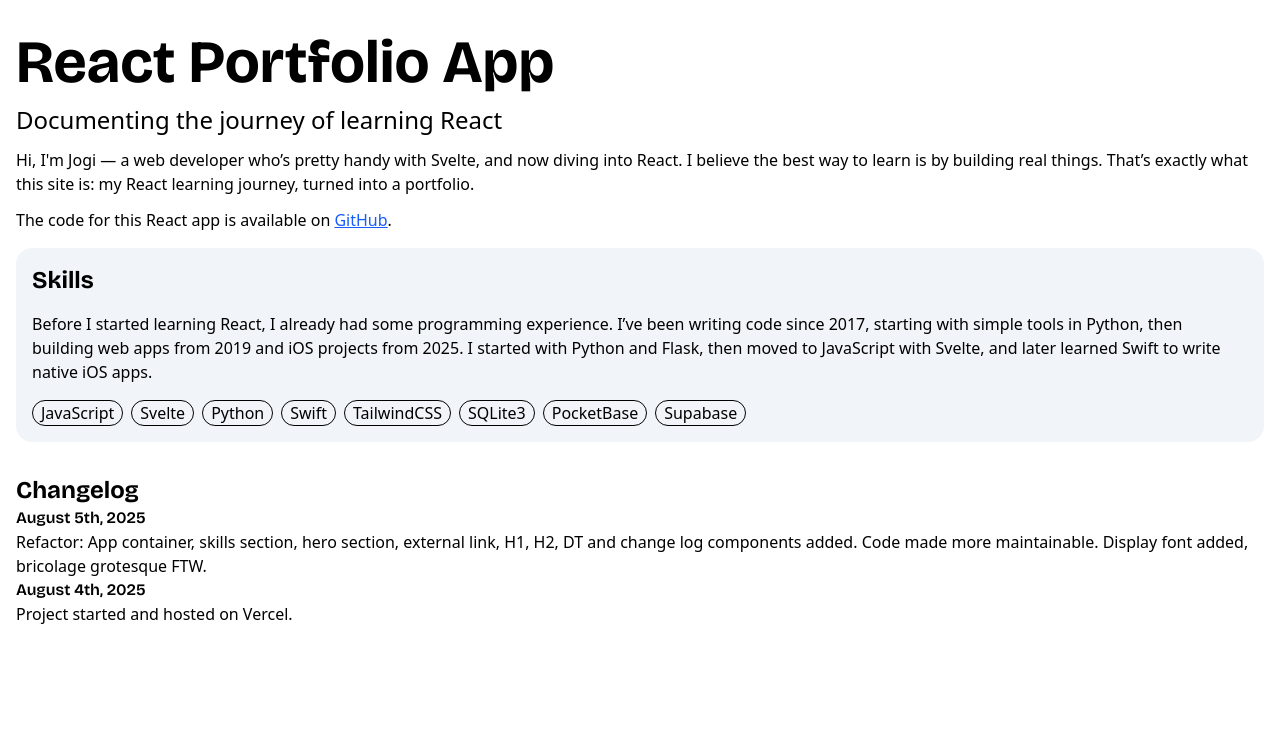
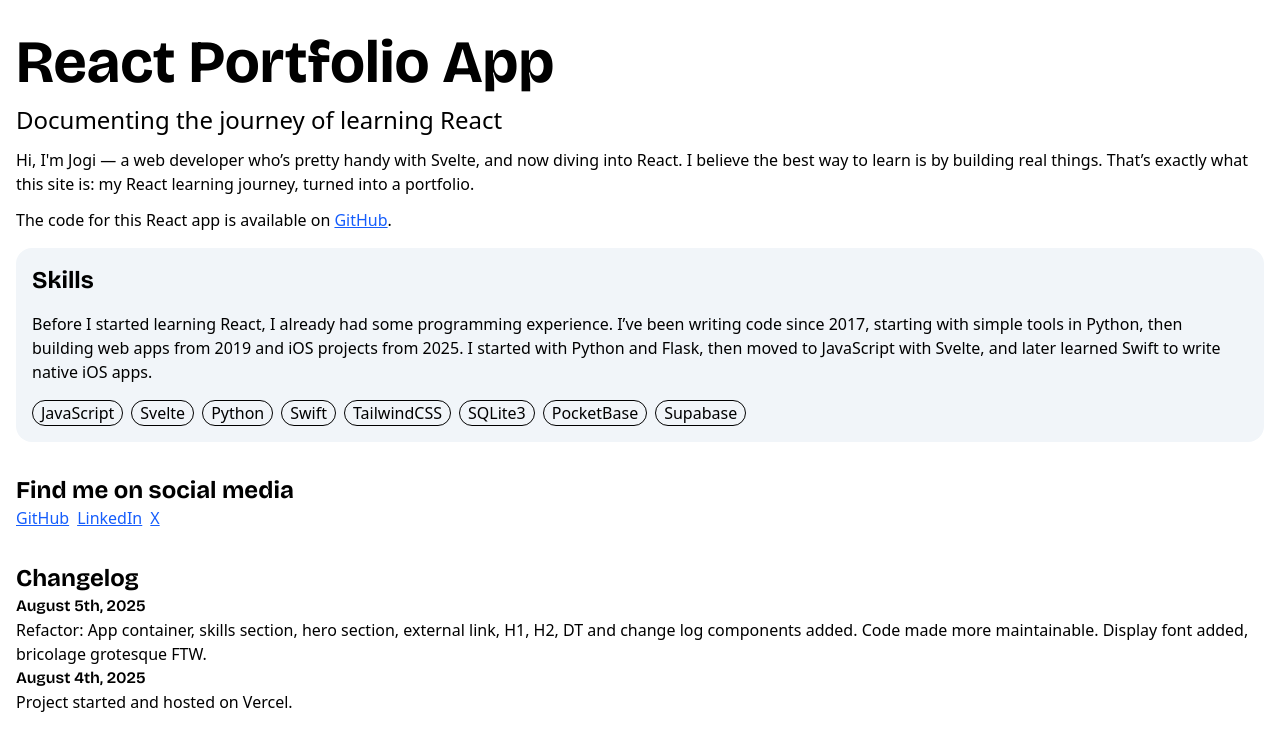
Before and after one commit to realJogicodes/portfolio-app, a React (Vite) app: page / in a window 1280 px wide. Shown: the top 750 px of the page. Built offline with nearby package versions, Linux system fonts and the light colour scheme.

Commit message:
feature: added social media component

```diff
--- a/src/App.tsx
+++ b/src/App.tsx
@@ -3,12 +3,14 @@ import ChangeLog from './components/ChangeLog';
 import Container from './components/Container';
 import Hero from './components/Hero';
 import Skills from './components/Skills';
+import SocialMedia from './components/SocialMedia';
 
 function App() {
 	return (
 		<Container>
 			<Hero />
 			<Skills />
+			<SocialMedia />
 			<ChangeLog />
 		</Container>
 	);
--- /dev/null
+++ b/src/components/SocialMedia.tsx
@@ -0,0 +1,22 @@
+import H2 from './typography/H2';
+import ExternalLink from './typography/ExternalLink';
+
+export default function SocialMedia() {
+	const socialMedia = [
+		{ name: 'GitHub', href: 'https://github.com/realJogicodes' },
+		{ name: 'LinkedIn', href: 'https://linkedin.com/in/jogicodes' },
+		{ name: 'X', href: 'https://x.com/jogicodes' }
+	];
+	return (
+		<section className="mt-8">
+			<H2>Find me on social media</H2>
+			<ul className="flex gap-2">
+				{socialMedia.map((social) => (
+					<li key={social.name}>
+						<ExternalLink href={social.href}>{social.name}</ExternalLink>
+					</li>
+				))}
+			</ul>
+		</section>
+	);
+}
```
